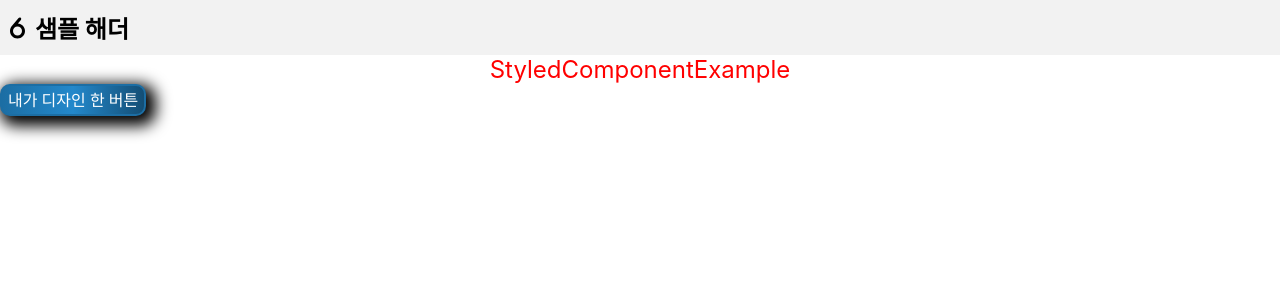
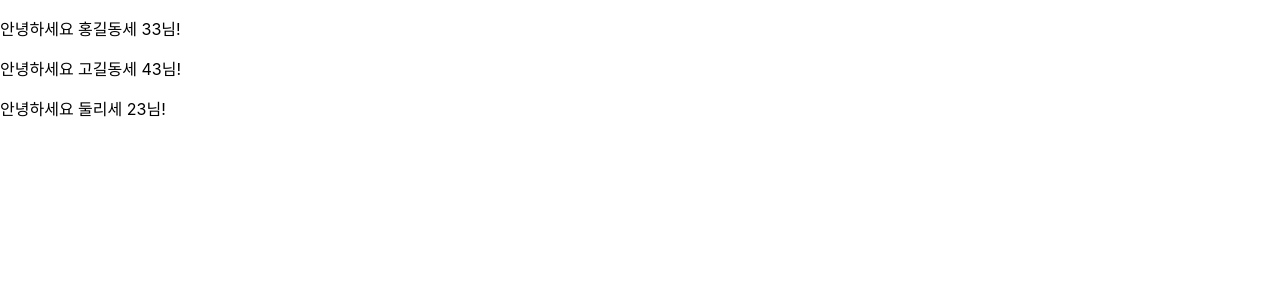
Before and after one commit to skymill2000/20230710insure, a React (Create React App) app in the folder insure/: page / in a window 1280 px wide. Shown: the top 300 px of the page. Built offline with nearby package versions, Linux system fonts and the light colour scheme.

Commit message:
Lecture(React): react-router-dom 설치 완료  1. npm install react-router-dom

```diff
--- a/insure/package.json
+++ b/insure/package.json
@@ -11,6 +11,7 @@
     "react": "^18.2.0",
     "react-dom": "^18.2.0",
     "react-qrcode-reader": "^2.0.2",
+    "react-router-dom": "^6.14.1",
     "react-scripts": "5.0.1",
     "styled-components": "^6.0.3",
     "web-vitals": "^2.1.4"
--- a/insure/src/App.js
+++ b/insure/src/App.js
@@ -1,17 +1,13 @@
+import { BrowserRouter, Routes, Route } from "react-router-dom";
 import ListExample from "./components/ListExample";
-import QRcode from "./components/QRcode";
-import StateExample from "./components/StateExample";
-import StyledComponentExample from "./components/StyledComponentExample";
 
 function App() {
   return (
-    <div>
-      {/* <h1>테스트 콘텐츠</h1>
-      <StateExample></StateExample>
-      <ListExample></ListExample> */}
-      {/* <QRcode></QRcode> */}
-      <StyledComponentExample></StyledComponentExample>
-    </div>
+    <BrowserRouter>
+      <Routes>
+        <Route path="/" element={<ListExample />}></Route>
+      </Routes>
+    </BrowserRouter>
   );
 }
 
```
Also changed, not shown: 1 other file (tests, documents, lock files or other folders).
